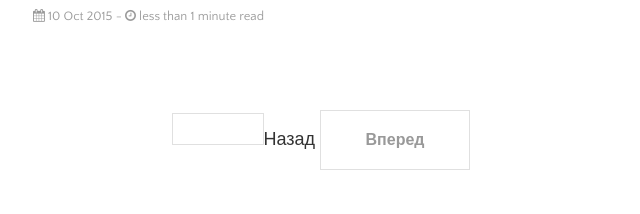
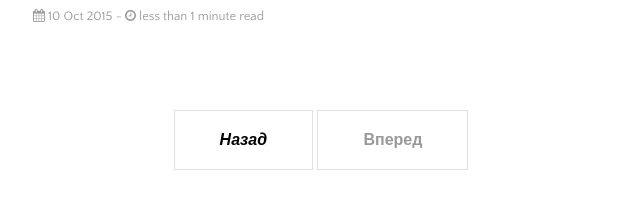
Before and after one commit to Romanova-ej/Romanova-ej.github.io_off, a Jekyll site: the page built from index.html, in a window 1280 px wide. Shown: the part 3005-3219 px from the top of the page, without its empty margins (319-959 px from the left). Built offline with Jekyll 4.4.1, drawn with Linux system fonts in a browser that asks for light colours; nearby versions of some CDN libraries; the list of posts is cut into pages by our own code; grey boxes are pictures that could not be loaded.

Commit message:
'remark4'

```diff
--- a/_layouts/home.html
+++ b/_layouts/home.html
@@ -21,7 +21,7 @@ title: Home
 <!-- Pagination links -->
 <div class="pagination">
   {% if paginator.next_page %}
-    <a class="pagination-button pagination-active" href="{{ site.github.url }}{{ paginator.next_page_path }}"><a class="next">Назад</a></a>
+    <a class="pagination-button pagination-active" href="{{ site.github.url }}{{ paginator.next_page_path }}"><i class="next">Назад</i></a>
   {% else %}
     <span class="pagination-button">Назад</span>
   {% endif %}
```
